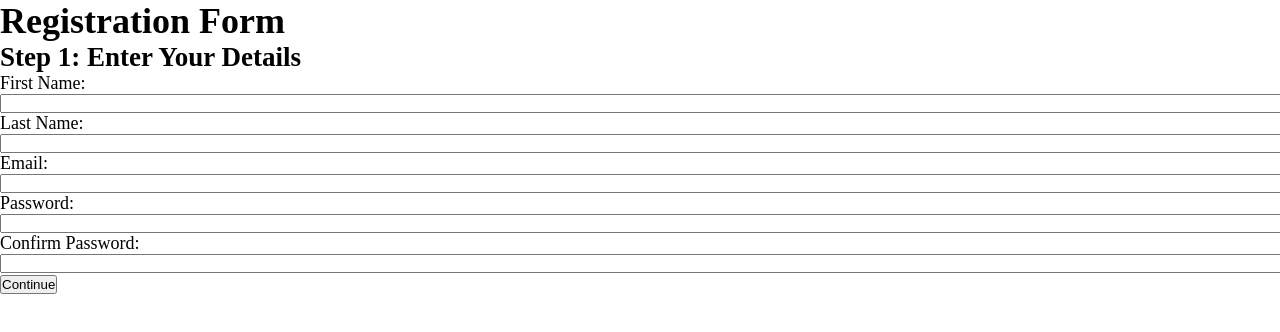
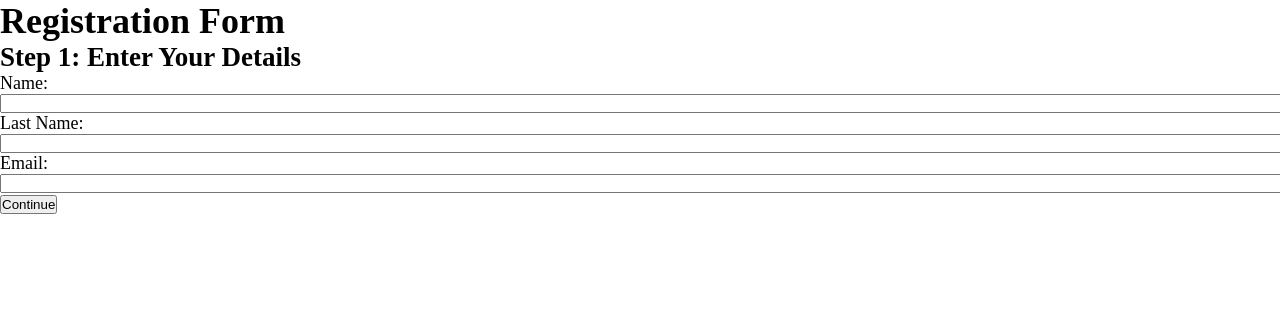
Before and after one commit to trubo4ka911/react-registration-page, a React (Create React App) app: page / in a window 1280 px wide. Shown: the top 332 px of the page. Built offline with nearby package versions, Linux system fonts and the light colour scheme.

Commit message:
Update Details.jsx

```diff
--- a/src/component/MultiStepForm/Details.jsx
+++ b/src/component/MultiStepForm/Details.jsx
@@ -21,36 +21,35 @@ class Details extends Component {
 
   validateFields = () => {
     const errors = {};
-    const { email, password, confirmPassword } = this.props;
+    const { name, lastName, email } = this.props;
+    if (!name) {
+      errors.name = 'Name is required';
+    }
+    if (!lastName) {
+      errors.lastName = 'Last Name is required';
+    }
     if (!email) {
       errors.email = 'Email is required';
-    }
-    if (!password) {
-      errors.password = 'Password is required';
-    }
-    if (!confirmPassword) {
-      errors.confirmPassword = 'Confirm Password is required';
-    } else if (password !== confirmPassword) {
-      errors.confirmPassword = 'Passwords do not match';
     }
     return errors;
   };
 
   render() {
-    const { email, password, confirmPassword, firstName, lastName, errors } = this.props;
+    const { name, lastName, email, errors } = this.props;
     return (
       <div>
         <h1>Registration Form</h1>
         <h2>Step 1: Enter Your Details</h2>
         <form>
           <div>
-            <label htmlFor="firstName">First Name:</label>
+            <label htmlFor="name">Name:</label>
             <input
               type="text"
-              name="firstName"
-              value={firstName}
+              name="name"
+              value={name}
               onChange={this.handleInputChange}
             />
+            {errors.name && <p>{errors.name}</p>}
           </div>
           <div>
             <label htmlFor="lastName">Last Name:</label>
@@ -60,6 +59,7 @@ class Details extends Component {
               value={lastName}
               onChange={this.handleInputChange}
             />
+            {errors.lastName && <p>{errors.lastName}</p>}
           </div>
           <div>
             <label htmlFor="email">Email:</label>
@@ -71,26 +71,6 @@ class Details extends Component {
             />
             {errors.email && <p>{errors.email}</p>}
           </div>
-          <div>
-            <label htmlFor="password">Password:</label>
-            <input
-              type="password"
-              name="password"
-              value={password}
-              onChange={this.handleInputChange}
-            />
-            {errors.password && <p>{errors.password}</p>}
-          </div>
-          <div>
-            <label htmlFor="confirmPassword">Confirm Password:</label>
-            <input
-              type="password"
-              name="confirmPassword"
-              value={confirmPassword}
-              onChange={this.handleInputChange}
-            />
-            {errors.confirmPassword && <p>{errors.confirmPassword}</p>}
-          </div>
           <button onClick={this.handleContinue}>Continue</button>
         </form>
       </div>
@@ -100,11 +80,9 @@ class Details extends Component {
 
 const mapStateToProps = state => {
   return {
+    name: state.registration.name,
+    lastName: state.registration.lastName,
     email: state.registration.email,
-    password: state.registration.password,
-    confirmPassword: state.registration.confirmPassword,
-    firstName: state.registration.firstName,
-    lastName: state.registration.lastName,
     errors: state.registration.errors,
   };
 };
```
